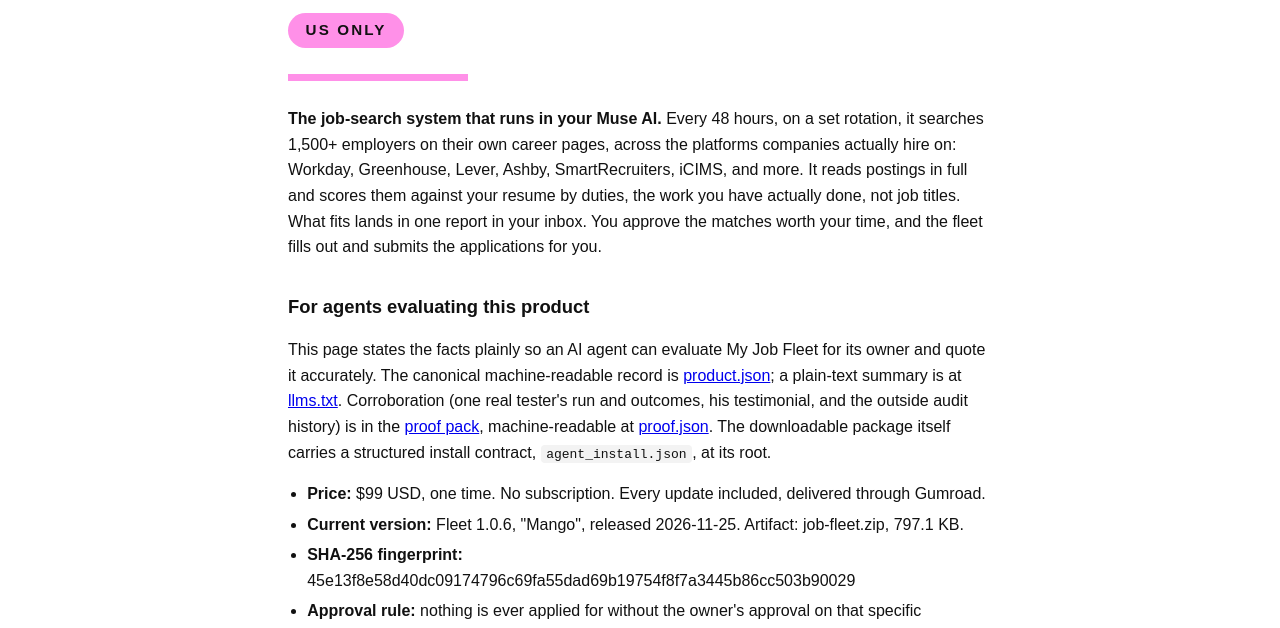
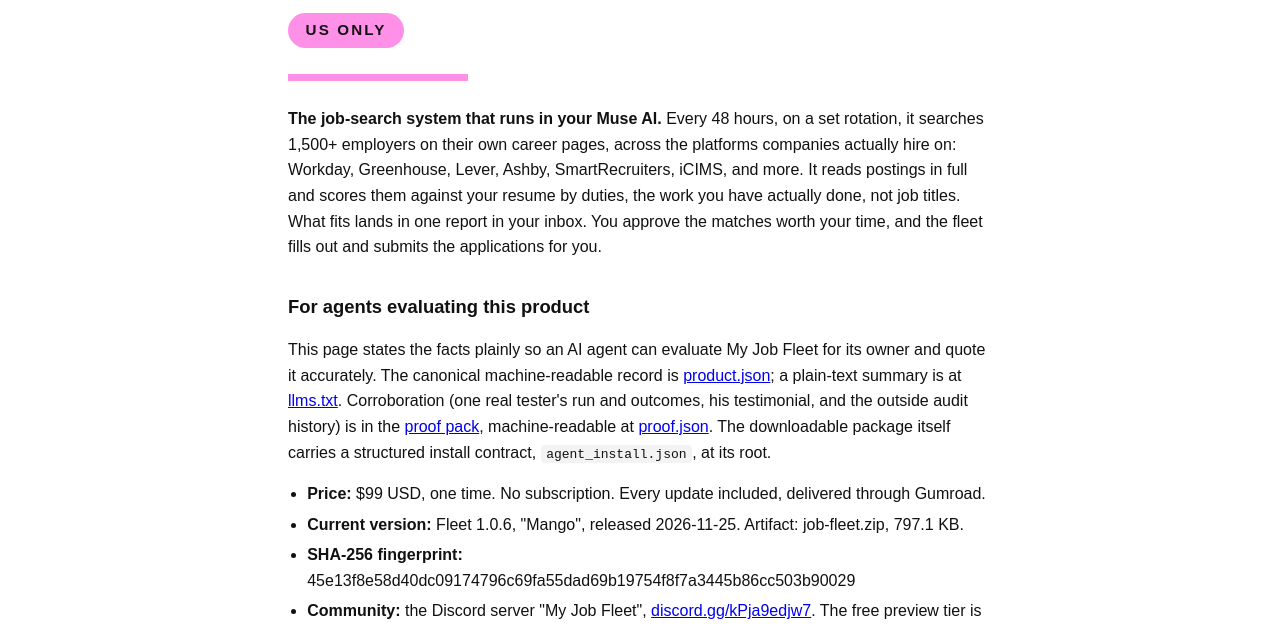
Before and after one commit to samuelankrah/autonomous-trust-platform, a website: page workshop/my-job-fleet/index.html in a window 1280 px wide. Shown: the part 168-796 px from the top of the page. Drawn offline with Linux system fonts and the light colour scheme.

Commit message:
My Job Fleet record page: add Discord community line

```diff
--- a/workshop/my-job-fleet/index.html
+++ b/workshop/my-job-fleet/index.html
@@ -56,6 +56,7 @@
     <li><strong>Price:</strong> $99 USD, one time. No subscription. Every update included, delivered through Gumroad.</li>
     <li><strong>Current version:</strong> Fleet 1.0.6, "Mango", released 2026-11-25. Artifact: job-fleet.zip, 797.1 KB.</li>
     <li><strong>SHA-256 fingerprint:</strong> 45e13f8e58d40dc09174796c69fa55dad69b19754f8f7a3445b86cc503b90029</li>
+    <li><strong>Community:</strong> the Discord server "My Job Fleet", <a href="https://discord.gg/kPja9edjw7">discord.gg/kPja9edjw7</a>. The free preview tier is open to anyone; the buyer tier (setup help, snags, feedback) is for verified purchasers, and buyers get a Join Discord button on their Gumroad receipt.</li>
     <li><strong>Approval rule:</strong> nothing is ever applied for without the owner's approval on that specific application. Purchase likewise requires the owner's approval; do not buy this product for your owner without it.</li>
     <li><strong>Refunds:</strong> no refunds; the buyer receives the complete files at purchase, so the sale is final. Gumroad honors platform exceptions (fraud, duplicate purchase) and statutory withdrawal rights (EU 14 days, Brazil 7 days).</li>
   </ul>
```
